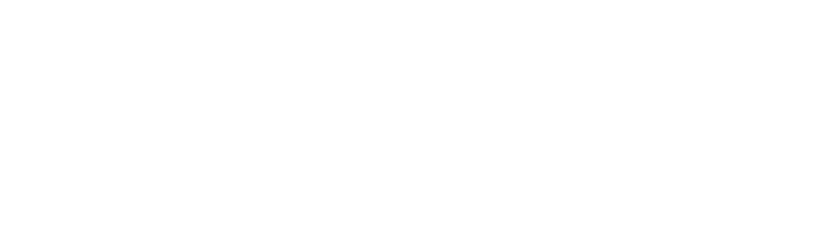
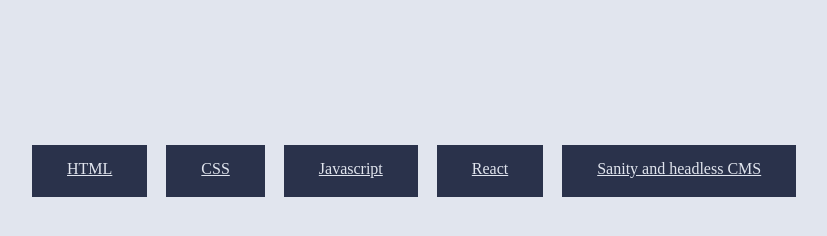
Before and after one commit to sakariym/uin24ak2_resource_layout_Mahamud, a plain HTML site: page index.html in a window 1280 px wide. Shown: the whole page, without its empty margins (303-1130 px from the left). Drawn offline with Linux system fonts and the light colour scheme.

Commit message:
Endringer

```diff
--- a/css/style.css
+++ b/css/style.css
@@ -0,0 +1,21 @@
+body{
+    background-color: #E1E5EE;
+}
+
+nav{
+    position: absolute;
+    top: 20%;
+    left: 25%;
+
+}
+
+
+a{
+    background-color: #2A324B;
+    border: 10px solid #2A324B;
+    display: inline;
+    padding: 5px 25px 10px;
+    margin-left: 15px;
+    height: auto;
+    color: #E1E5EE;
+}
--- a/index.html
+++ b/index.html
@@ -4,9 +4,21 @@
     <script src ="js/ressurser.js"></script>
     <meta charset="UTF-8">
     <meta name="viewport" content="width=device-width, initial-scale=1.0">
+    <link rel="stylesheet" href="css/style.css">
     <title>Ressurs</title>
 </head>
 <body>
+    <header>
+        <nav>
+            <a href="">HTML</a>
+            <a href="">CSS</a>
+            <a href="">Javascript</a>
+            <a href="">React</a>
+            <a href="">Sanity and headless CMS</a>
+        </nav>
+    </header>
+
+
 
 </body>
 </html>
```
